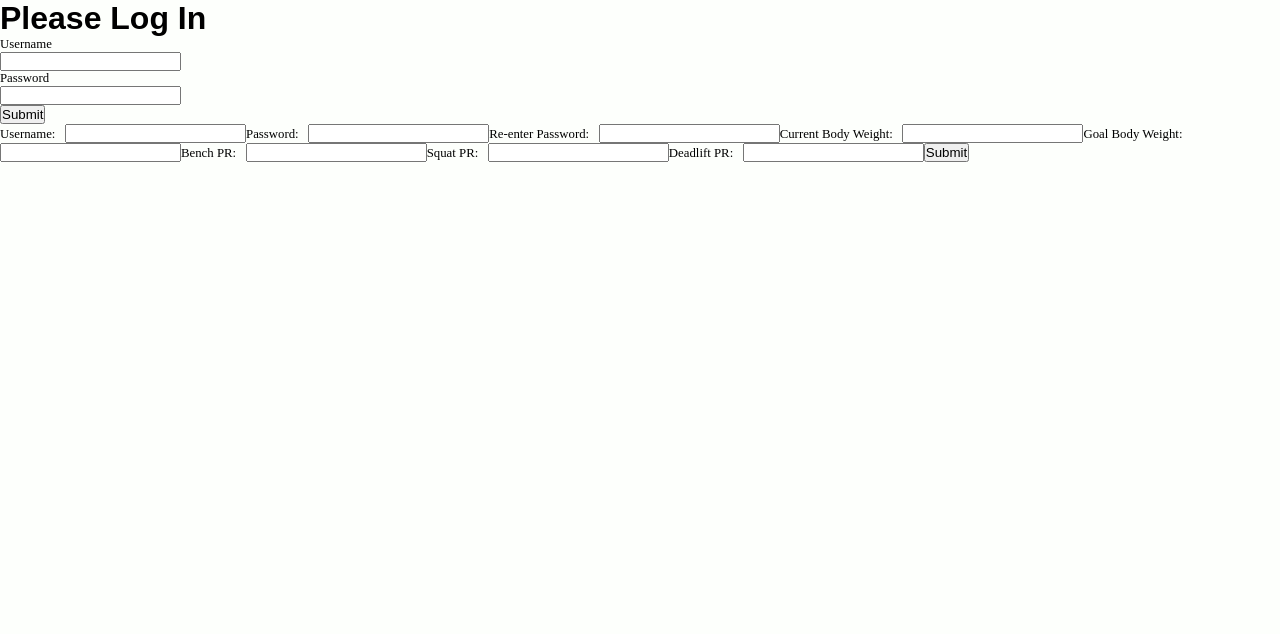
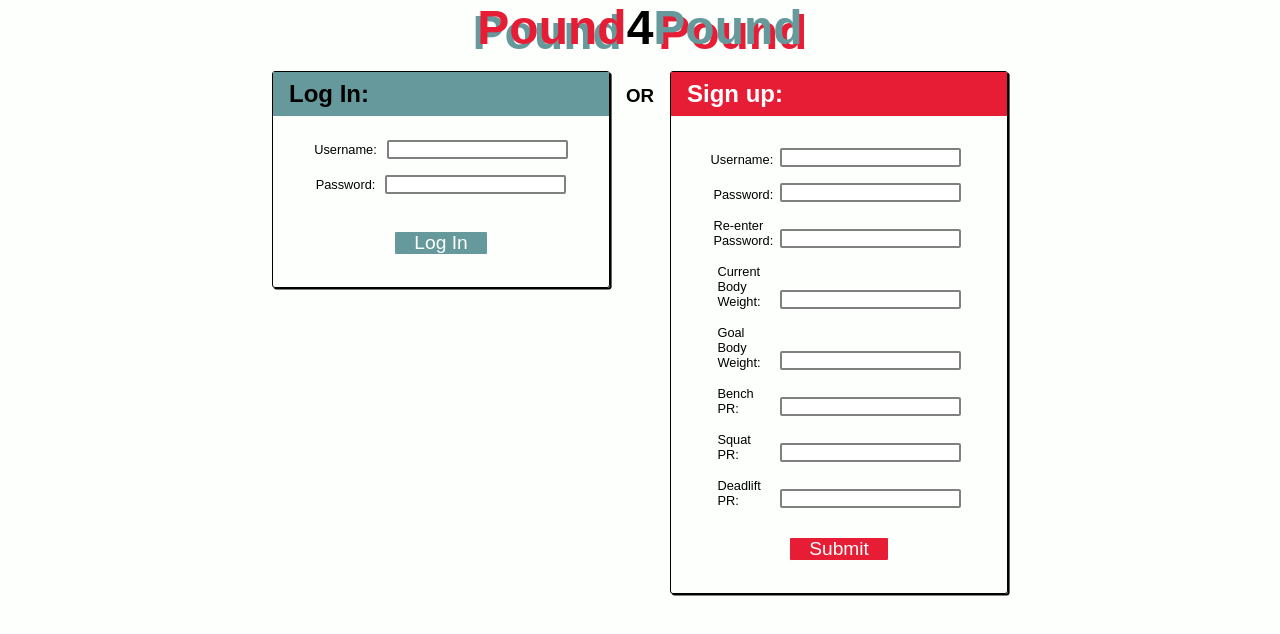
Before and after one commit to dylanwiseman/pound-4-pound, a React (Create React App) app in the folder client/: page /home in a window 1280 px wide. Shown: the top 634 px of the page. Built offline with nearby package versions, Linux system fonts and the light colour scheme; a web font is replaced by a local one.

Commit message:
signup styling

```diff
--- a/client/src/app.css
+++ b/client/src/app.css
@@ -322,3 +322,36 @@ label {
   padding: 0.2em;
   height: 21px;
 }
+
+.no-data-div {
+  display: flex;
+  justify-content: center;
+  align-items: center;
+  text-align: center;
+  height: 90%;
+  color: gray;
+  padding: 0 1em;
+  margin-bottom: 10%;
+}
+
+.login-container {
+  display: flex;
+  justify-content: center;
+  align-items: baseline;
+  max-width: 60%;
+  margin: 0 auto;
+}
+
+.center-header {
+  display: flex;
+  justify-content: center;
+  align-items: center;
+}
+
+.big-header {
+  font-size: 1.5em;
+}
+
+.no-padding {
+  padding: 0;
+}
--- a/client/src/components/App.js
+++ b/client/src/components/App.js
@@ -31,7 +31,9 @@ export default function App() {
       credentials
     );
     console.log(data.result);
-    const dateObjects = data.result.daily.map((day) => {
+    const dateObjects = !data.result.daily
+      ? null
+      : data.result.daily.map((day) => {
           return { date: new Date(day.date), weight: day.weight };
         });
     dispatch({
@@ -41,15 +43,6 @@ export default function App() {
     // update the route to reroute user
     history.push(location);
     console.log(window.history);
-    // set user stats:
-    // let { currentWeight, goalWeight, benchPR, squatPR, deadliftPR } =
-    //   data.result;
-    // await setCurrentWeight(currentWeight);
-    // await setGoalWeight(goalWeight);
-    // await setBenchPR(benchPR);
-    // await setSquatPR(squatPR);
-    // await setDeadliftPR(deadliftPR);
-    // await console.log(currentWeight);
     // set auth token:
     console.log(data);
     return data;
@@ -58,6 +51,15 @@ export default function App() {
   if (!token) {
     return (
       <>
+        <div className="center-header">
+          <div className="big-header">
+            <h1 className="no-padding">
+              <span className="h1one">Pound</span>4
+              <span className="h1two">Pound</span>
+            </h1>
+          </div>
+        </div>
+        <div className="login-container">
           <Login
             setToken={setToken}
             loginUser={loginUser}
@@ -66,12 +68,16 @@ export default function App() {
             setUserName={setUserName}
             setPassword={setPassword}
           />
+          <div>
+            <h3 className="or">OR</h3>
+          </div>
           <Signup
             loginUser={loginUser}
             setUserName={setUserName}
             setPassword={setPassword}
             setToken={setToken}
           />
+        </div>
       </>
     );
   }
--- a/client/src/components/DailyForm.js
+++ b/client/src/components/DailyForm.js
@@ -16,15 +16,19 @@ export default function DailyForm() {
       typeof date,
       " weight input to add: ",
       typeof dailyWeight,
-      dailyWeight
+      dailyWeight,
+      "daily array: ",
+      daily
     );
+    let sortedDaily = [];
+    if (daily) {
       let unixDaily = [...daily, { date: date, weight: +dailyWeight }].map(
         (day) => {
           return { date: new Date(day.date).getTime(), weight: day.weight };
         }
       );
       console.log("unix array of dates: ", unixDaily);
-    let sortedDaily = unixDaily
+      sortedDaily = unixDaily
         .sort((a, b) => {
           return a.date - b.date;
         })
@@ -37,6 +41,9 @@ export default function DailyForm() {
         "last item in array: ",
         sortedDaily[sortedDaily.length - 1]
       );
+    } else {
+      sortedDaily = [{ date: new Date(date), weight: +dailyWeight }];
+    }
 
     let updatedUser = {
       daily: sortedDaily,
--- a/client/src/components/Login.js
+++ b/client/src/components/Login.js
@@ -1,5 +1,6 @@
 // import React, { useState } from "react";
 import PropTypes from "prop-types";
+import "../login-signup.css";
 // import axios from "axios";
 // import { withRouter, useHistory } from "react-router";
 // import { useSelector, useDispatch } from "react-redux";
@@ -20,23 +21,33 @@ export default function Login({
   };
 
   return (
-    <div className="login-wrapper">
-      <h1>Please Log In</h1>
-      <form onSubmit={handleSubmit}>
-        <label>
-          <p>Username</p>
-          <input type="text" onChange={(e) => setUserName(e.target.value)} />
-        </label>
-        <label>
-          <p>Password</p>
+    <div className="login-wrapper login-card">
+      <div className="login-header">
+        <h2>Log In:</h2>
+      </div>
+      <form onSubmit={handleSubmit} className="login-form">
+        <div className="username-div login-item">
+          <label htmlFor="loginusername" className="login-label">
+            Username:{" "}
+          </label>
+          <input
+            id="loginusername"
+            type="text"
+            onChange={(e) => setUserName(e.target.value)}
+          />
+        </div>
+        <div className="password-div login-item">
+          <label htmlFor="loginpassword" className="login-label">
+            Password:{" "}
+          </label>
           <input
             type="password"
+            id="loginpassword"
             onChange={(e) => setPassword(e.target.value)}
           />
-        </label>
-        <div>
-          <button type="submit">Submit</button>
         </div>
+
+        <input type="submit" value="Log In" className="login-button" />
       </form>
     </div>
   );
--- a/client/src/components/Signup.js
+++ b/client/src/components/Signup.js
@@ -71,8 +71,12 @@ export default function Signup({
   };
 
   return (
+    <div className="login-card">
+      <div className="signup-header">
+        <h2>Sign up:</h2>
+      </div>
+      <form onSubmit={handleSubmit} className="signup-form">
         <div>
-      <form onSubmit={handleSubmit}>
           <label htmlFor="username">Username: </label>
           <input
             type="text"
@@ -82,6 +86,8 @@ export default function Signup({
               setNewUserName(e.target.value);
             }}
           />
+        </div>
+        <div>
           <label htmlFor="password">Password: </label>
           <input
             type="password"
@@ -90,6 +96,8 @@ export default function Signup({
               setNewPassword(e.target.value);
             }}
           />
+        </div>
+        <div>
           <label htmlFor="passwordConfirm">Re-enter Password: </label>
           <input
             type="password"
@@ -98,6 +106,8 @@ export default function Signup({
               setPasswordConfirm(e.target.value);
             }}
           />
+        </div>
+        <div>
           <label htmlFor="currentWeight">Current Body Weight: </label>
           <input
             type="text"
@@ -106,6 +116,8 @@ export default function Signup({
               setCurrentWeight(e.target.value);
             }}
           />
+        </div>
+        <div>
           <label htmlFor="goalWeight">Goal Body Weight: </label>
           <input
             type="text"
@@ -114,6 +126,8 @@ export default function Signup({
               setGoalWeight(e.target.value);
             }}
           />
+        </div>
+        <div>
           <label htmlFor="benchPR">Bench PR: </label>
           <input
             type="text"
@@ -122,6 +136,8 @@ export default function Signup({
               setBenchPR(e.target.value);
             }}
           />
+        </div>
+        <div>
           <label htmlFor="squatPR">Squat PR: </label>
           <input
             type="text"
@@ -130,6 +146,8 @@ export default function Signup({
               setSquatPR(e.target.value);
             }}
           />
+        </div>
+        <div>
           <label htmlFor="deadliftPR">Deadlift PR: </label>
           <input
             type="text"
@@ -138,7 +156,8 @@ export default function Signup({
               setDeadliftPR(e.target.value);
             }}
           />
-        <input type="submit" />
+        </div>
+        <input type="submit" className="signup-button" />
       </form>
     </div>
   );
--- a/client/src/components/WeightChart.js
+++ b/client/src/components/WeightChart.js
@@ -5,12 +5,12 @@ import { useSelector } from "react-redux";
 export default function WeightChart() {
   const { daily, currentWeight } = useSelector((state) => state.user);
   console.log("daily array from weightChart: ", daily);
-  if (!daily) return <div>load data</div>;
+  // if (!daily) return <div>load data</div>;
 
-  const dateArray = daily.map((day) => day.date);
+  const dateArray = !daily ? [] : daily.map((day) => day.date);
 
   const readableDateArray = !daily
-    ? [1, 2, 3]
+    ? []
     : daily.map((day) => `${day.date.getMonth() + 1}/${day.date.getDate()}`);
 
   return (
@@ -19,6 +19,21 @@ export default function WeightChart() {
         <h2>Body Weight</h2>
         <h4>weight by day</h4>
       </div>
+      {!daily && (
+        <div className="no-data-div">
+          <h4>
+            begin graphing your weight by adding a date and weight in the daily
+            weight form. Your current weight will be updated accordingly.
+            <br />
+            <br /> PR goals are based on your body weight and current PR. For
+            example, if you can bench 1.1x (110%) your body weight, your goal is
+            set to 1.2x (120%), and so on. <br />
+            <br /> To update a PR, click the new PR button. If you beat your
+            goal, a new goal will be calculated.
+          </h4>
+        </div>
+      )}
+      {daily && (
         <VictoryChart theme={VictoryTheme.material}>
           <VictoryAxis
             tickValues={[...dateArray]}
@@ -45,6 +60,7 @@ export default function WeightChart() {
             }}
           />
         </VictoryChart>
+      )}
     </div>
   );
 }
--- /dev/null
+++ b/client/src/login-signup.css
@@ -0,0 +1,143 @@
+.login-card {
+  flex: 1;
+  border-radius: 3px;
+  border: 1px solid black;
+  padding-bottom: 1em;
+  box-shadow: 0.1em 0.1em 0em black;
+  margin: 1em;
+}
+
+.login-header {
+  background-color: #66999b;
+  display: flex;
+  align-items: center;
+  padding: 0.5em 1em;
+}
+.signup-header {
+  color: white;
+  background-color: #e71d36;
+  display: flex;
+  align-items: center;
+  padding: 0.5em 1em;
+}
+
+.or {
+  flex: 1;
+}
+
+.signup-card {
+  flex: 1;
+}
+
+.login-form {
+  margin: 1em;
+  display: flex;
+  flex-direction: column;
+  justify-content: center;
+  align-items: center;
+}
+
+.login-label {
+  font-family: sporty-pro, sans-serif;
+
+  font-weight: 300;
+
+  font-style: normal;
+}
+
+input {
+  background-color: white;
+  border: 2px solid gray;
+  border-radius: 2px;
+}
+
+input:focus {
+  outline-color: #66999b;
+  outline-offset: 2px;
+  border: 2px solid #66999b;
+}
+
+.login-item {
+  margin: 0.5em 0;
+}
+
+.login-button {
+  color: #fdfffc;
+  background-color: #66999b;
+  border: solid 1px;
+  border-radius: 2px;
+  font-family: sporty-pro, sans-serif;
+
+  font-weight: 300;
+  font-size: 1.2em;
+  font-style: normal;
+  padding: 0em 1em;
+  margin-top: 1.5em;
+}
+.login-button:hover {
+  color: #fdfffc;
+  background-color: #e71d36;
+  border: solid 1px black;
+  border-radius: 2px;
+  font-family: sporty-pro, sans-serif;
+
+  font-weight: 300;
+  font-size: 1.2em;
+  font-style: normal;
+  padding: 0em 1em;
+  margin-top: 1.5em;
+  cursor: pointer;
+}
+
+.signup-form {
+  margin: 1em;
+  display: flex;
+  flex-direction: column;
+  justify-content: center;
+  align-items: center;
+}
+
+.signup-form > div {
+  margin-top: 1em;
+  width: 80%;
+  display: flex;
+  justify-content: flex-end;
+  align-items: flex-end;
+}
+
+.signup-form > div > label {
+  font-family: sporty-pro, sans-serif;
+
+  font-weight: 300;
+
+  font-style: normal;
+}
+
+.signup-button {
+  color: #fdfffc;
+  background-color: #e71d36;
+  border: solid 1px;
+  border-radius: 2px;
+  font-family: sporty-pro, sans-serif;
+
+  font-weight: 300;
+  font-size: 1.2em;
+  font-style: normal;
+  padding: 0em 1em;
+  margin-top: 1.5em;
+}
+
+.signup-button:hover {
+  color: #fdfffc;
+  background-color: #66999b;
+  border: solid 1px black;
+  border-radius: 2px;
+  font-family: sporty-pro, sans-serif;
+
+  font-weight: 300;
+  font-size: 1.2em;
+  font-style: normal;
+  padding: 0em 1em;
+  margin-top: 1.5em;
+  cursor: pointer;
+}
```
Lines whose indentation alone changed are shown as unchanged.
